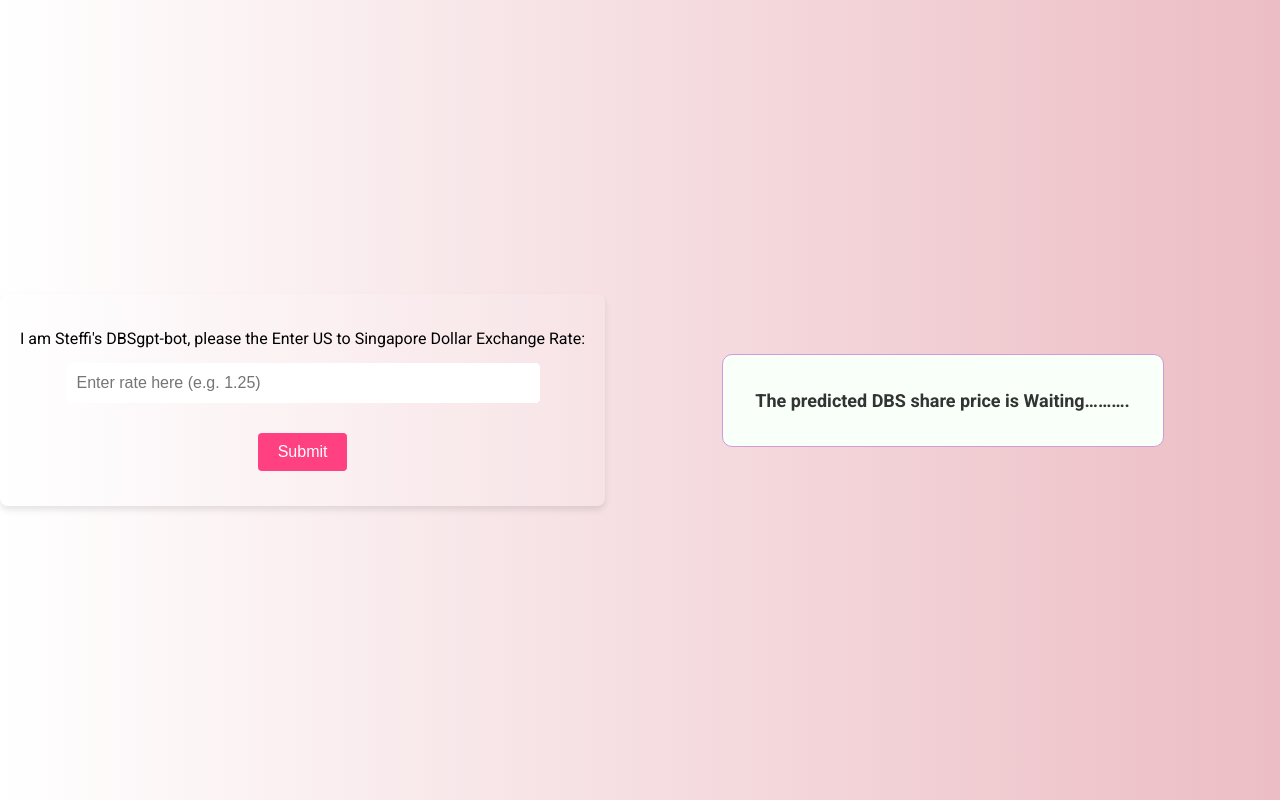
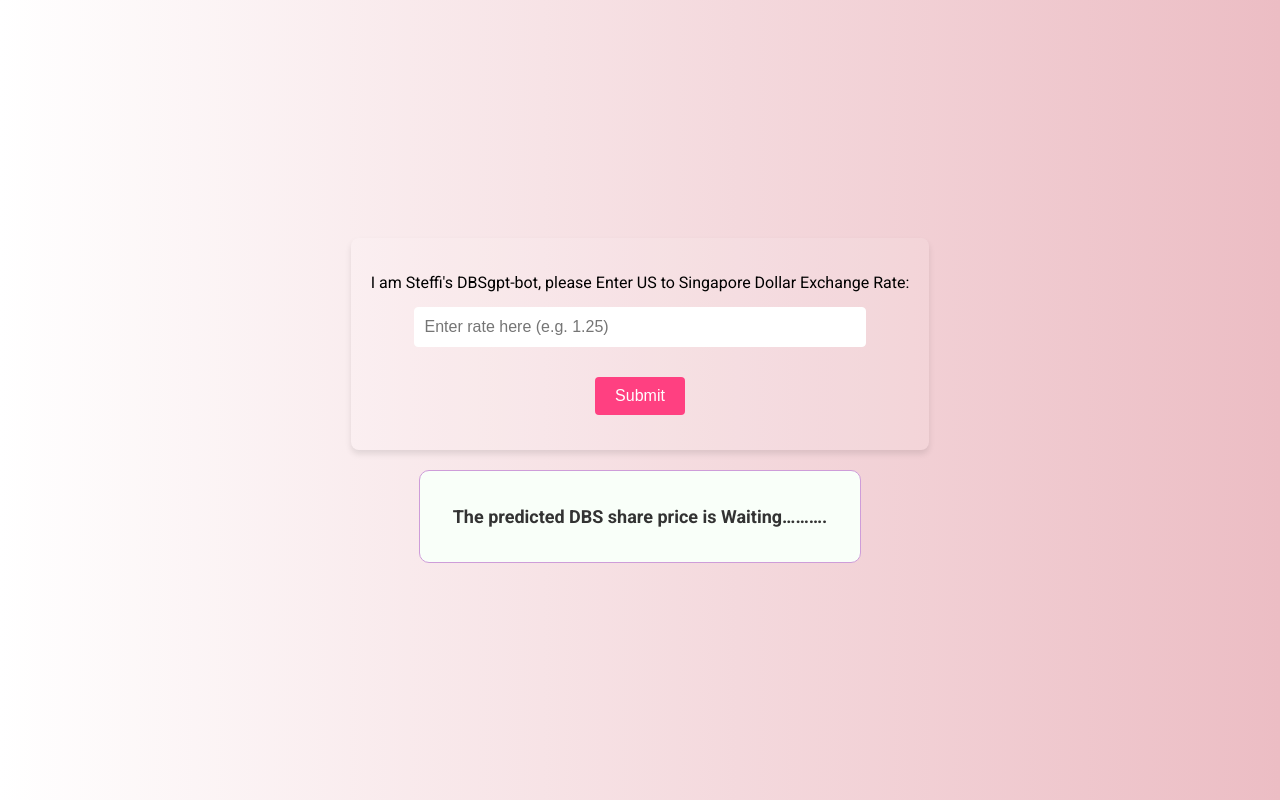
Before and after one commit to standsir/dbs-share-price-prediction, a Flask app: page / in a window 1280 px wide. Run offline with Flask 3, Linux system fonts and the light colour scheme.

Commit message:
Update index.html

```diff
--- a/templates/index.html
+++ b/templates/index.html
@@ -50,17 +50,25 @@
     </style>
 </head>
 <body>
-    <form action="/" method="post">
-        <p>I am Steffi's DBSgpt-bot, please the Enter US to Singapore Dollar Exchange Rate:</p>
+    <!-- wrapper to keep form + result stacked -->
+    <div style="display: flex; flex-direction: column; align-items: center;">
+
+        <!-- Form -->
+        <form action="/" method="post" style="margin-bottom: 20px;">
+            <p>I am Steffi's DBSgpt-bot, please Enter US to Singapore Dollar Exchange Rate:</p>
             <p><input type="number" step="0.01" name="rates" placeholder="Enter rate here (e.g. 1.25)"></p>
             <p><input type="submit" value="Submit"></p>
         </form>
+
+        <!-- Result box -->
         {% if result %}
-    <div style="border: 1px solid #ce9dd9; padding: 20px; border-radius: 10px; width: 400px; margin: 20px auto; text-align: center; background-color: #f9fff9;">
+        <div style="border: 1px solid #ce9dd9; padding: 20px; border-radius: 10px; width: 400px; text-align: center; background-color: #f9fff9;">
             <p style="font-weight: bold; font-size: 18px; color: #333;">
                 The predicted DBS share price is {{result}}
             </p>
         </div>
         {% endif %}
+
+    </div>
 </body>
 </html>
```
Lines whose indentation alone changed are shown as unchanged.
